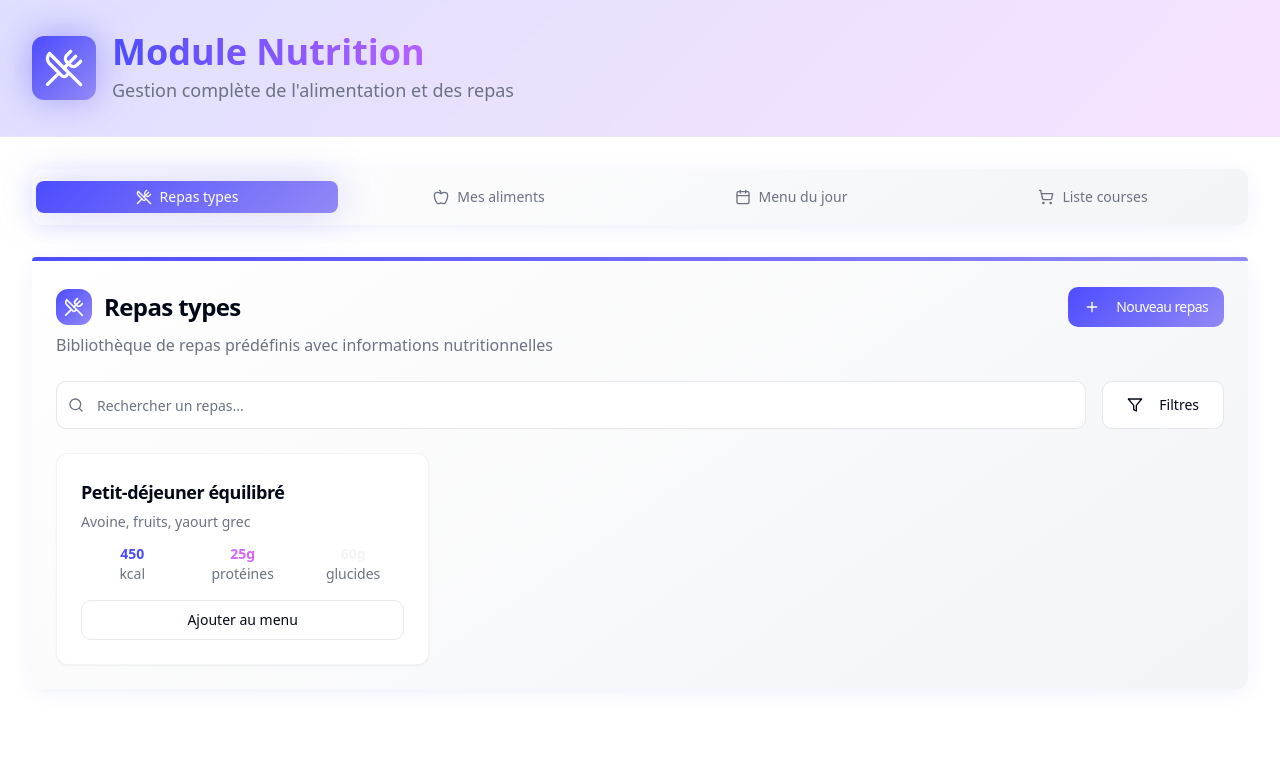
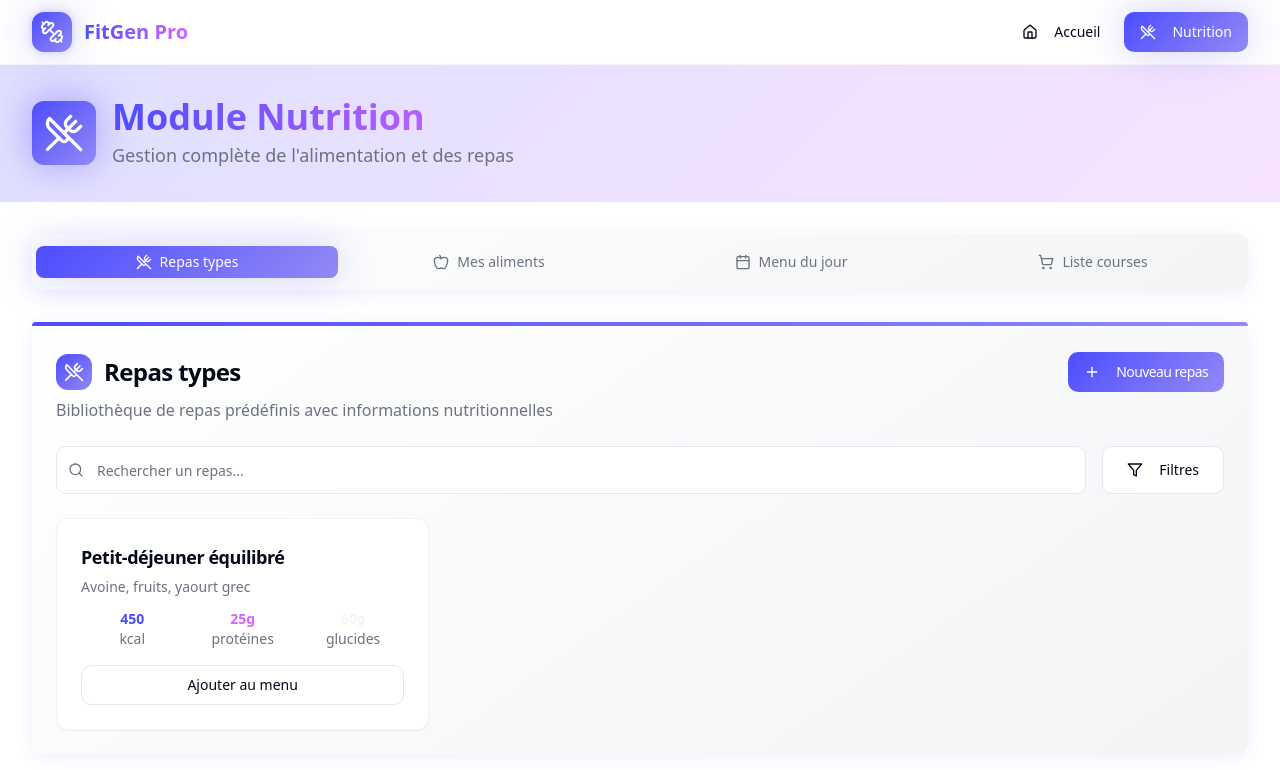
Before and after one commit to korat01/FitGEN2-app, a React (Vite) app: page /nutrition in a window 1280 px wide. Shown: the top 770 px of the page. Built offline with nearby package versions, Linux system fonts and the light colour scheme.

Commit message:
Add navigation and database model
Implement database schema and navigation for the nutrition module.

```diff
--- a/src/App.tsx
+++ b/src/App.tsx
@@ -3,6 +3,7 @@ import { Toaster as Sonner } from "@/components/ui/sonner";
 import { TooltipProvider } from "@/components/ui/tooltip";
 import { QueryClient, QueryClientProvider } from "@tanstack/react-query";
 import { BrowserRouter, Routes, Route } from "react-router-dom";
+import AppHeader from "./components/AppHeader";
 import Index from "./pages/Index";
 import Nutrition from "./pages/Nutrition";
 import NotFound from "./pages/NotFound";
@@ -15,12 +16,17 @@ const App = () => (
       <Toaster />
       <Sonner />
       <BrowserRouter>
+        <div className="min-h-screen flex flex-col">
+          <AppHeader />
+          <main className="flex-1">
             <Routes>
               <Route path="/" element={<Index />} />
               <Route path="/nutrition" element={<Nutrition />} />
               {/* ADD ALL CUSTOM ROUTES ABOVE THE CATCH-ALL "*" ROUTE */}
               <Route path="*" element={<NotFound />} />
             </Routes>
+          </main>
+        </div>
       </BrowserRouter>
     </TooltipProvider>
   </QueryClientProvider>
--- /dev/null
+++ b/src/components/AppHeader.tsx
@@ -0,0 +1,74 @@
+import React from 'react';
+import { Link, useLocation } from 'react-router-dom';
+import { Button } from '@/components/ui/button';
+import { Dumbbell, UtensilsCrossed, Home } from 'lucide-react';
+
+const AppHeader = () => {
+  const location = useLocation();
+
+  const navItems = [
+    {
+      path: '/',
+      label: 'Accueil',
+      icon: Home,
+    },
+    {
+      path: '/nutrition',
+      label: 'Nutrition',
+      icon: UtensilsCrossed,
+    }
+  ];
+
+  const isActive = (path: string) => location.pathname === path;
+
+  return (
+    <header className="sticky top-0 z-50 w-full border-b border-border/40 bg-background/95 backdrop-blur supports-[backdrop-filter]:bg-background/60">
+      <div className="max-w-7xl mx-auto px-4 sm:px-6 lg:px-8">
+        <div className="flex h-16 items-center justify-between">
+          {/* Logo */}
+          <Link to="/" className="flex items-center space-x-3 hover:opacity-80 transition-opacity">
+            <div className="relative">
+              <div className="absolute inset-0 gradient-primary rounded-lg blur-sm opacity-30"></div>
+              <div className="relative p-2 gradient-primary rounded-lg shadow-glow">
+                <Dumbbell className="h-6 w-6 text-primary-foreground" />
+              </div>
+            </div>
+            <div>
+              <span className="text-xl font-bold bg-gradient-to-r from-primary to-accent bg-clip-text text-transparent">
+                FitGen Pro
+              </span>
+            </div>
+          </Link>
+
+          {/* Navigation */}
+          <nav className="flex items-center space-x-2">
+            {navItems.map((item) => {
+              const Icon = item.icon;
+              return (
+                <Button
+                  key={item.path}
+                  asChild
+                  variant={isActive(item.path) ? "default" : "ghost"}
+                  className={`
+                    flex items-center space-x-2 transition-all duration-300
+                    ${isActive(item.path)
+                      ? 'gradient-primary text-primary-foreground shadow-glow'
+                      : 'hover:bg-accent hover:text-accent-foreground'
+                    }
+                  `}
+                >
+                  <Link to={item.path}>
+                    <Icon className="h-4 w-4" />
+                    <span className="hidden sm:inline">{item.label}</span>
+                  </Link>
+                </Button>
+              );
+            })}
+          </nav>
+        </div>
+      </div>
+    </header>
+  );
+};
+
+export default AppHeader;
--- a/src/pages/Index.tsx
+++ b/src/pages/Index.tsx
@@ -20,8 +20,8 @@ const Index = () => {
   };
 
   return (
-    <div className="min-h-screen bg-background animate-fade-in">
-      {/* Header */}
+    <div className="bg-background animate-fade-in">
+      {/* Page Header */}
       <div className="relative overflow-hidden">
         <div className="absolute inset-0 gradient-hero opacity-90"></div>
         <div className="relative bg-card/80 backdrop-blur-sm border-b border-border/50">
@@ -35,10 +35,10 @@ const Index = () => {
               </div>
               <div>
                 <h1 className="text-4xl font-bold bg-gradient-to-r from-primary to-accent bg-clip-text text-transparent">
-                  FitGen Pro
+                  Générateur de Programmes
                 </h1>
                 <p className="text-muted-foreground text-lg mt-1">
-                  Générateur de programmes sportifs personnalisés
+                  Créez des programmes sportifs personnalisés pour vos clients
                 </p>
               </div>
             </div>
@@ -49,7 +49,7 @@ const Index = () => {
       {/* Main Content */}
       <div className="max-w-7xl mx-auto px-4 sm:px-6 lg:px-8 py-8">
         <Tabs value={currentTab} onValueChange={setCurrentTab} className="space-y-8">
-          <TabsList className="grid w-full grid-cols-5 lg:w-4/5 xl:w-3/5 h-14 p-1 gradient-card shadow-card">
+          <TabsList className="grid w-full grid-cols-4 lg:w-4/5 xl:w-3/5 h-14 p-1 gradient-card shadow-card">
             <TabsTrigger value="form" className="flex items-center space-x-2 data-[state=active]:gradient-primary data-[state=active]:text-primary-foreground data-[state=active]:shadow-glow transition-all duration-300">
               <Users className="h-4 w-4" />
               <span className="hidden sm:inline">Client</span>
@@ -61,10 +61,6 @@ const Index = () => {
             <TabsTrigger value="export" disabled={!programme} className="flex items-center space-x-2 data-[state=active]:gradient-primary data-[state=active]:text-primary-foreground data-[state=active]:shadow-glow transition-all duration-300">
               <FileText className="h-4 w-4" />
               <span className="hidden sm:inline">Export</span>
-            </TabsTrigger>
-            <TabsTrigger value="nutrition" className="flex items-center space-x-2 data-[state=active]:gradient-primary data-[state=active]:text-primary-foreground data-[state=active]:shadow-glow transition-all duration-300" onClick={() => window.location.href = '/nutrition'}>
-              <UtensilsCrossed className="h-4 w-4" />
-              <span className="hidden sm:inline">Nutrition</span>
             </TabsTrigger>
             <TabsTrigger value="clients" className="flex items-center space-x-2 data-[state=active]:gradient-primary data-[state=active]:text-primary-foreground data-[state=active]:shadow-glow transition-all duration-300">
               <Users className="h-4 w-4" />
--- a/src/pages/Nutrition.tsx
+++ b/src/pages/Nutrition.tsx
@@ -17,8 +17,8 @@ const Nutrition = () => {
   const [currentTab, setCurrentTab] = useState('repas-types');
 
   return (
-    <div className="min-h-screen bg-background animate-fade-in">
-      {/* Header */}
+    <div className="bg-background animate-fade-in">
+      {/* Page Header */}
       <div className="relative overflow-hidden">
         <div className="absolute inset-0 gradient-hero opacity-90"></div>
         <div className="relative bg-card/80 backdrop-blur-sm border-b border-border/50">
```
Lines whose indentation alone changed are shown as unchanged.
